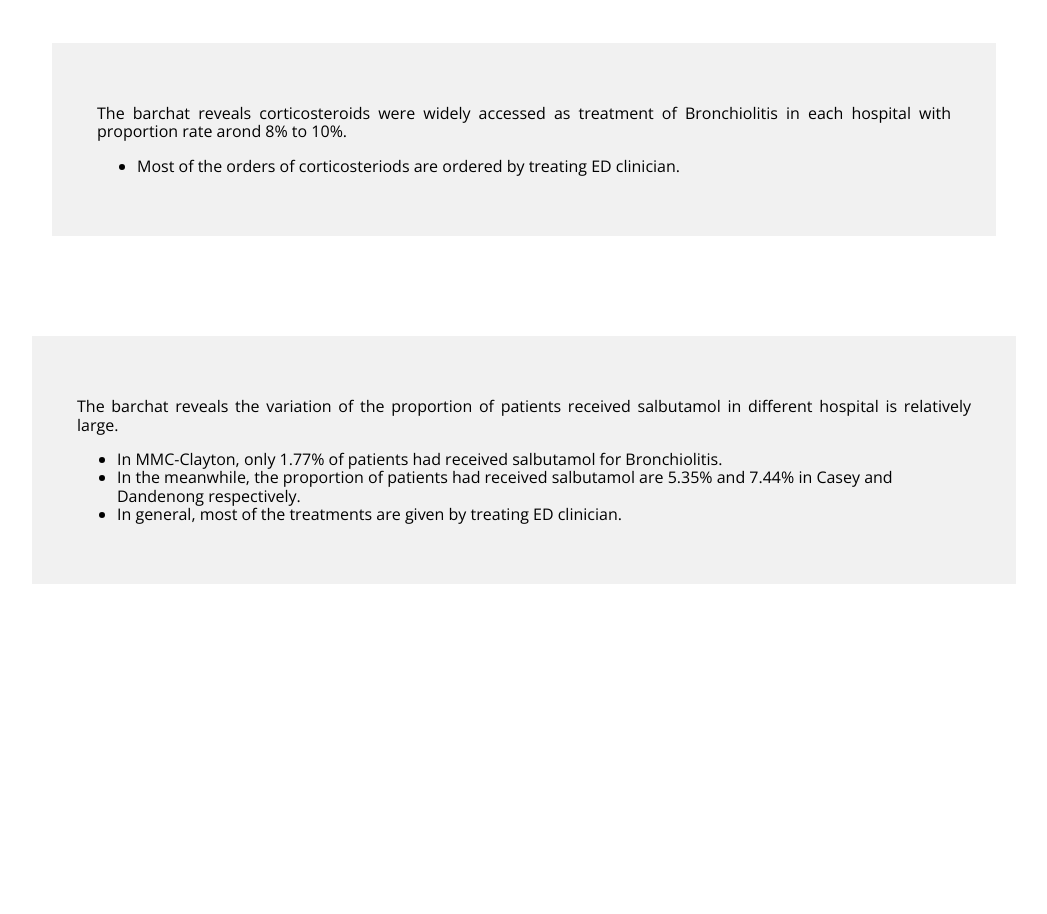
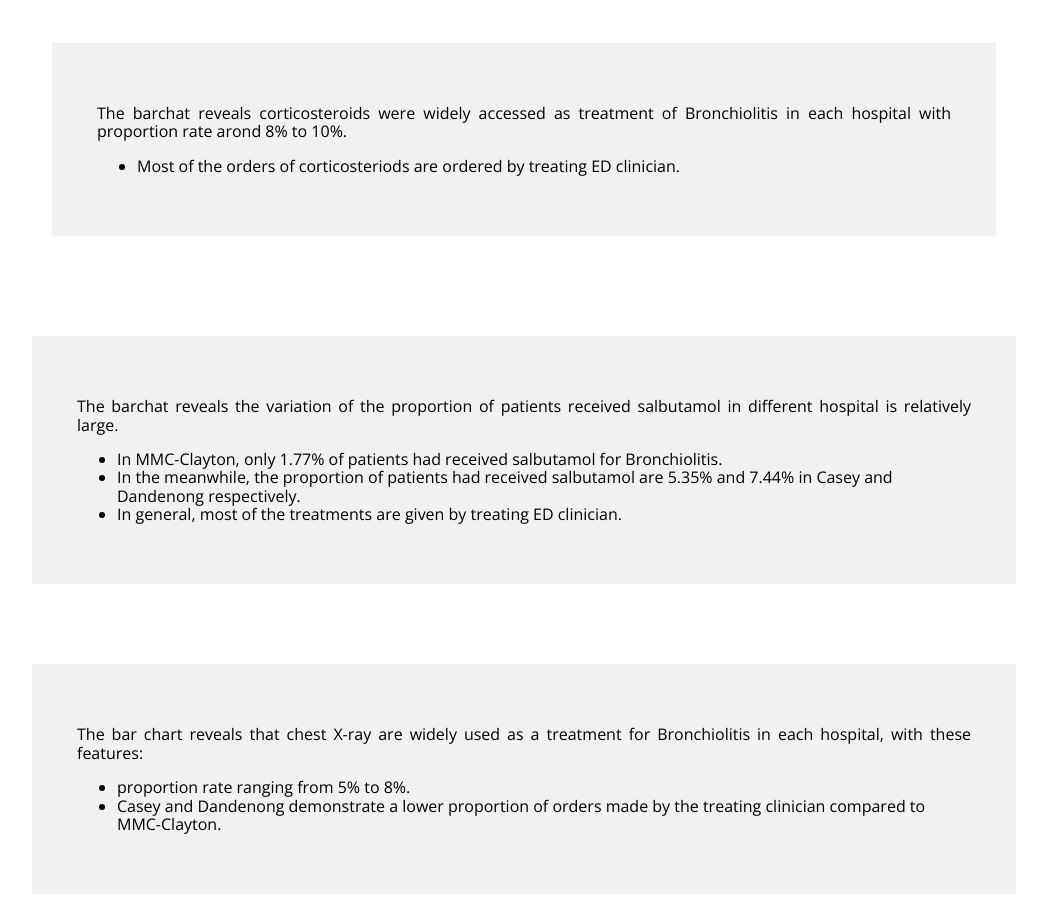
Before and after one commit to simingwu001215/Bronchiolitis.github.io, a plain HTML site: page index.html in a window 1280 px wide. Shown: the part 1341-2255 px from the top of the page, without its empty margins (116-1163 px from the left). Before the commit the page ends 2025 px from the top, so only its background shows below. Drawn offline with nearby package versions, Linux system fonts and the light colour scheme; a script that the page names is missing.

Commit message:
Update index.html

```diff
--- a/index.html
+++ b/index.html
@@ -239,6 +239,16 @@
     </div>
 </div>
 
+    <div style="background-color: #F1F1F1;padding: 45px;">
+
+         <p>The bar chart reveals that chest X-ray are widely used as a treatment for Bronchiolitis in each hospital, with these features:  </p>
+            <ul>
+            <li style="text-align: left;"> proportion rate ranging from 5% to 8%.</li>
+            <li style="text-align: left;">Casey and Dandenong demonstrate a lower proportion of orders made by the treating clinician compared to MMC-Clayton.</li>
+
+        </ul>
+           </div>
+
 
 
 
```
